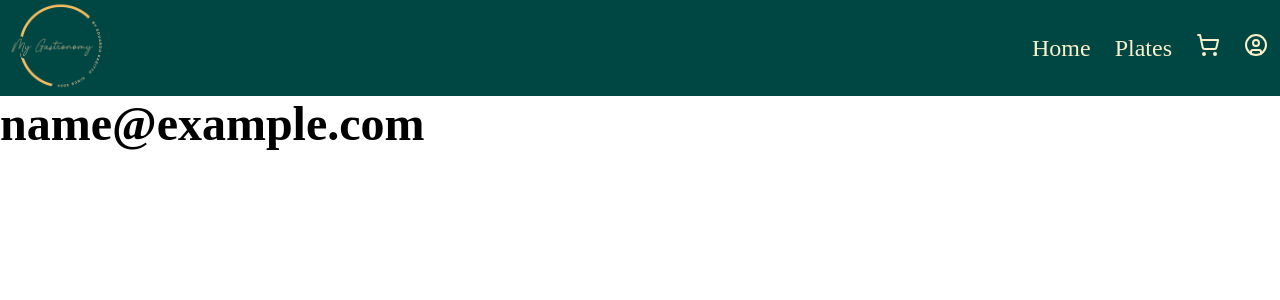
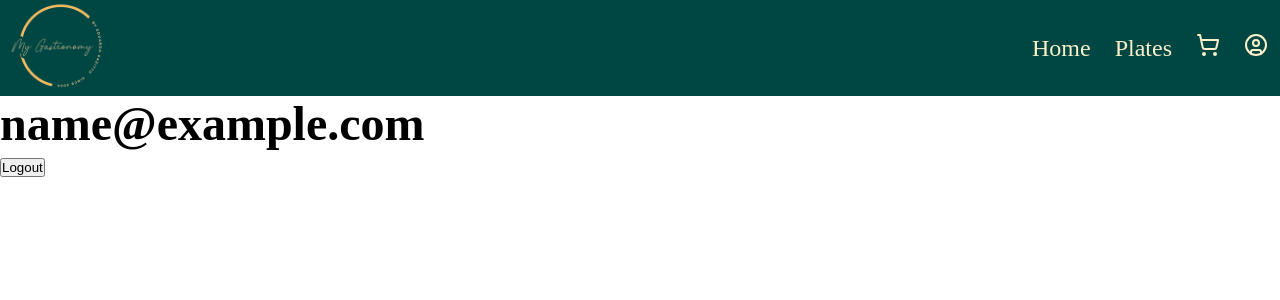
Before and after one commit to romaomiguel/MyGastronomy, a React app in the folder frontend/: page /profiles in a window 1280 px wide. Shown: the top 300 px of the page. Built offline with nearby package versions, Linux system fonts and the light colour scheme; sample sign-in values are in the browser's storage; the HTML template or start-up script is replaced by a standard one.

Commit message:
feat(auth): add logout service and watch authData in useEffect

```diff
--- a/frontend/src/pages/auth/auth.jsx
+++ b/frontend/src/pages/auth/auth.jsx
@@ -17,7 +17,7 @@ export default function Auth() {
             navigate('/profiles')
             return
         }
-        }, [])
+        }, [authData])
 
 
 
--- a/frontend/src/pages/profile/profile.jsx
+++ b/frontend/src/pages/profile/profile.jsx
@@ -1,18 +1,31 @@
 import { useEffect } from "react"
 import { useNavigate } from 'react-router-dom'
+import authServices from "../../services/auth"
 
 export default function Profile() {
+    const { logout } = authServices()
     const navigate = useNavigate()
     const authData = JSON.parse(localStorage.getItem('auth'))
+
 
     useEffect(() => {
         if(!authData) {
             navigate('/auth')
             return
         }
-    }, [])
+    }, [authData])
+
+    const handleLogout = () => {
+        logout()
+        navigate('/')
+        return
+    }
 
     return (
-        <h1>{authData?.user?.email}</h1>
-    )
+        <>
+            <h1>{authData?.user?.email}</h1>
+            <h1>{authData?.user?.fullname}</h1>
+            <button onClick={handleLogout}>Logout</button>
+        </>
+     )
 }
--- a/frontend/src/services/auth.jsx
+++ b/frontend/src/services/auth.jsx
@@ -37,7 +37,7 @@ export default function authServices() {
     }
 
     const logout = () => {
-
+        localStorage.removeItem('auth')
     }
 
     const signup = (formData) => {
```
